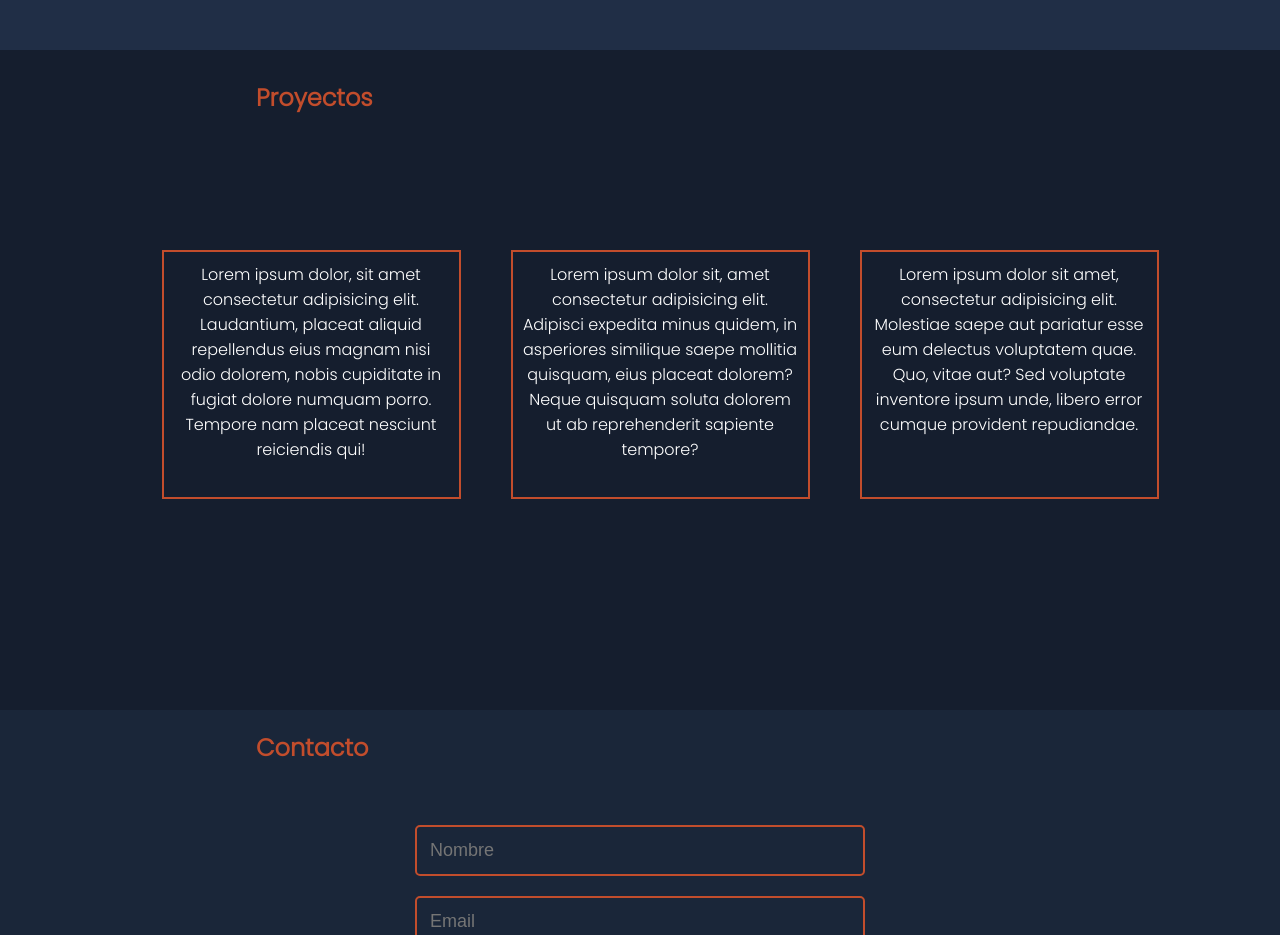
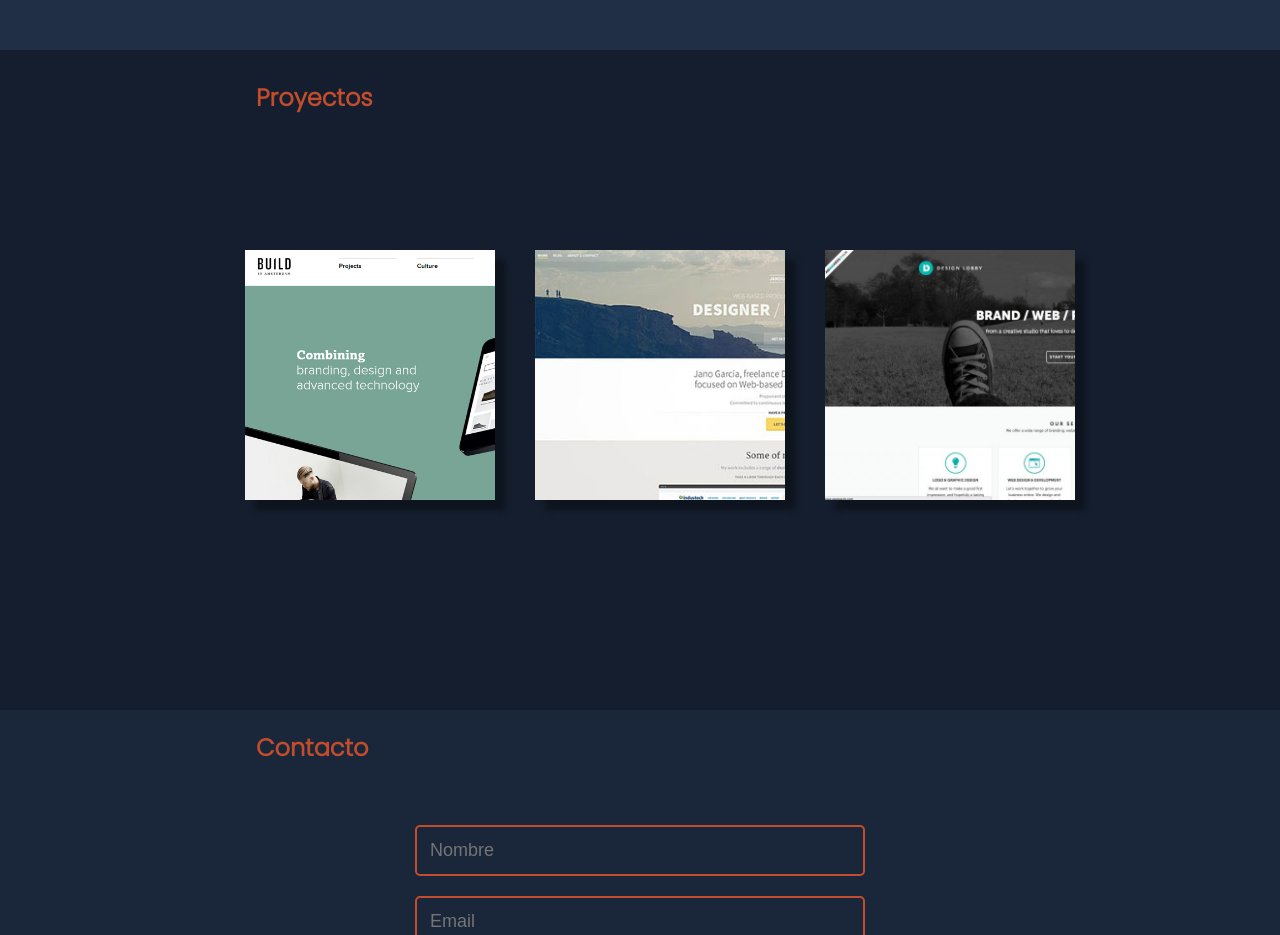
Before and after one commit to DeDominicisAlan/Argentina-Programa-CV, a plain HTML site: page index.html in a window 1280 px wide. Shown: the part 2260-3195 px from the top of the page. Drawn offline with Linux system fonts and the light colour scheme.

Commit message:
Seccion de proyectos terminada

```diff
--- a/index.html
+++ b/index.html
@@ -91,16 +91,22 @@
     <div id="proyectos">
         <h2 id="proyectos-h2">Proyectos</h2>
         <ul id="proyectos-flex">
-            <li class="proyectos-item">
-                Lorem ipsum dolor, sit amet consectetur adipisicing elit. Laudantium, placeat aliquid repellendus eius magnam nisi odio dolorem, nobis cupiditate in fugiat dolore numquam porro. Tempore nam placeat nesciunt reiciendis qui!
+            <li class="proyectos-item" id="Ejemplo1">
+                <div class="overlay">
+                    <p>Ejemplo 1</p>
+                </div>
             </li>
 
-            <li class="proyectos-item">
-                Lorem ipsum dolor sit, amet consectetur adipisicing elit. Adipisci expedita minus quidem, in asperiores similique saepe mollitia quisquam, eius placeat dolorem? Neque quisquam soluta dolorem ut ab reprehenderit sapiente tempore?
+            <li class="proyectos-item" id="Ejemplo2">
+                <div class="overlay">
+                    <p>Ejemplo 2</p>
+                </div>
             </li>
 
-            <li class="proyectos-item">
-                Lorem ipsum dolor sit amet, consectetur adipisicing elit. Molestiae saepe aut pariatur esse eum delectus voluptatem quae. Quo, vitae aut? Sed voluptate inventore ipsum unde, libero error cumque provident repudiandae.
+            <li class="proyectos-item" id="Ejemplo3">
+                <div class="overlay">
+                    <p>Ejemplo 3</p>
+                </div>
             </li>
         </ul>
     </div>
--- a/style.css
+++ b/style.css
@@ -206,16 +206,49 @@ a:hover{
     grid-template-columns: auto auto auto;
     justify-content: center;
     align-items: center;
-    column-gap: 50px;
+    column-gap: 40px;
     list-style: none;
 }
 
 .proyectos-item{
-    text-align: center;
-    padding: 10px;
-    height: 225px;
-    width: 275px;
-    border: 2px solid #c24d2c;
+    height: 250px;
+    width: 250px;
+    background-color: #182335;
+    box-shadow: 10px 10px 5px 0px rgba(13,19,28,0.84);
+    background-size: cover;
+}
+
+.overlay{
+    display: flex;
+    justify-content: center;
+    align-items: center;
+    height: 100%;
+    width: 100%;
+    opacity: 0;
+    transition: 0.5s;
+    background-color: #c24d2c;
+}
+
+.overlay:hover{
+    opacity: 0.7;
+}
+
+.proyectos-item p{
+    color:  white;
+    font-size: xx-large;
+    font-weight: 800;
+}
+
+#Ejemplo1{
+    background-image: url(img/Proyectos/Ejemplo1.jpg);
+}
+
+#Ejemplo2{
+    background-image: url(img/Proyectos/Ejemplo2.jpg);
+}
+
+#Ejemplo3{
+    background-image: url(img/Proyectos/Ejemplo3.jpg);
 }
 
 /* Contacto */
```
Also changed, not shown: img/Proyectos/Ejemplo1.jpg (added), img/Proyectos/Ejemplo2.jpg (added), img/Proyectos/Ejemplo3.jpg (added).
